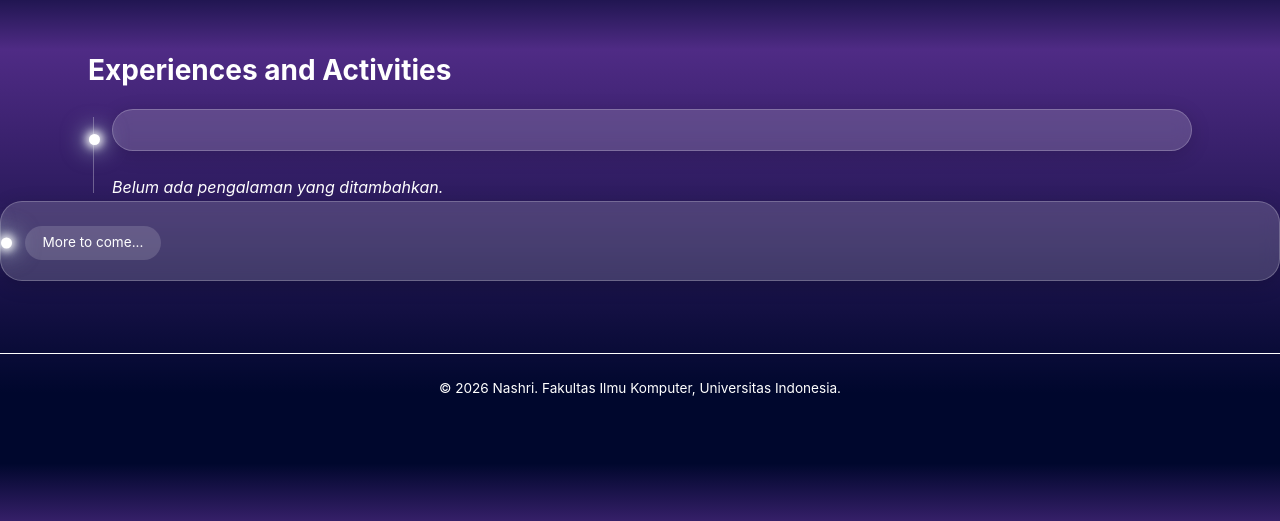
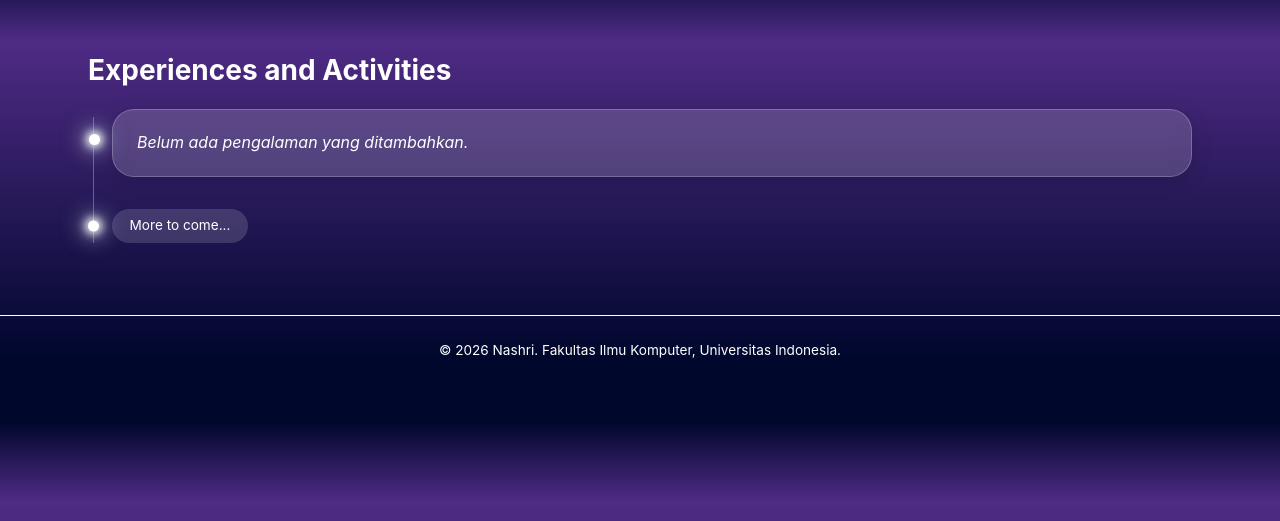
Before and after one commit to nashrikhalid/myportofolio, a Django app: page /experience/ in a window 1280 px wide. Shown: the part 75-596 px from the top of the page. Run offline with Django 5.2, Linux system fonts and the light colour scheme; data that the repository does not hold is empty; some web fonts are replaced.

Commit message:
feat: Update Experience model to set default started_at field; enhance experiences template for better structure and display

```diff
--- a/static/css/style.css
+++ b/static/css/style.css
@@ -547,17 +547,13 @@ p {
     font-style: italic;
 }
 
-.more-to-come {
+.more-to-come-block {
     position: relative;
-    display: inline-block;
-    background: rgba(255, 255, 255, 0.15);
-    border-radius: var(--radius-pill);
-    padding: 0.4rem 1.1rem;
-    font-size: 0.85rem;
-    margin-top: 0.25rem;
+    padding: 0.5rem 0;
+    margin-bottom: 1rem;
 }
 
-.more-to-come::before {
+.more-to-come-block::before {
     content: "";
     position: absolute;
     left: -1.5rem;
@@ -570,6 +566,14 @@ p {
     box-shadow: 0 0 6px 2px rgba(255, 255, 255, 0.85),
                 0 0 16px 6px rgba(148, 163, 184, 0.55);
     animation: dot-glow 2.4s ease-in-out infinite;
+}
+
+.more-to-come {
+    display: inline-block;
+    background: rgba(255, 255, 255, 0.15);
+    border-radius: var(--radius-pill);
+    padding: 0.4rem 1.1rem;
+    font-size: 0.85rem;
 }
 
 
--- a/templates/base.html
+++ b/templates/base.html
@@ -5,7 +5,7 @@
     <meta charset="UTF-8">
     <meta name="viewport" content="width=device-width, initial-scale=1.0">
     <title>Experience - {{ fullname }}</title>
-    <link rel="stylesheet" href="{% static 'css/style.css' %}?v=1.1">
+    <link rel="stylesheet" href="{% static 'css/style.css' %}?v=1.2">
     <link rel="preconnect" href="https://fonts.googleapis.com">
     <link rel="preconnect" href="https://fonts.gstatic.com" crossorigin>
     <link href="https://fonts.googleapis.com/css2?family=Cantarell:wght@400;700&family=Space+Grotesk:wght@500;700&display=swap" rel="stylesheet">
--- a/templates/experiences.html
+++ b/templates/experiences.html
@@ -2,7 +2,6 @@
 {% block content %}
     <section class="experiences-section" id="experiences">
         <div class="container">
-            <div class="experiences-wrapper"></div>
             <h2>Experiences and Activities</h2>
 
             <div class="experience-wrapper">
@@ -24,19 +23,22 @@
                         <h3>{{ experience.title }}</h3>
                         <h4>{{ experience.org }}</h4>
                         <ul>
-                                <li>{{ experience.description }}</li>
+                            {% for line in experience.description_lines %}
+                                <li>{{ line }}</li>
+                            {% endfor %}
                         </ul>
                     </div>
                 {% empty %}
-                        <div class="experience-block glass-card"></div>
+                    <div class="experience-block glass-card">
                         <p class="empty-state">
                             Belum ada pengalaman yang ditambahkan.
                         </p>
                     </div>
                 {% endfor %}
+
+                <div class="more-to-come-block">
+                    <p class="more-to-come">More to come...</p>
                 </div>
-                <div class="experience-block glass-card">
-                    <p class="more-to-come">More to come...</p>
             </div>
         </div>
     </section>
```
Also changed, not shown: main/models.py (+8 -2 lines), main/migrations/0004_alter_experience_started_at.py (added). Lines whose indentation alone changed are shown as unchanged.
